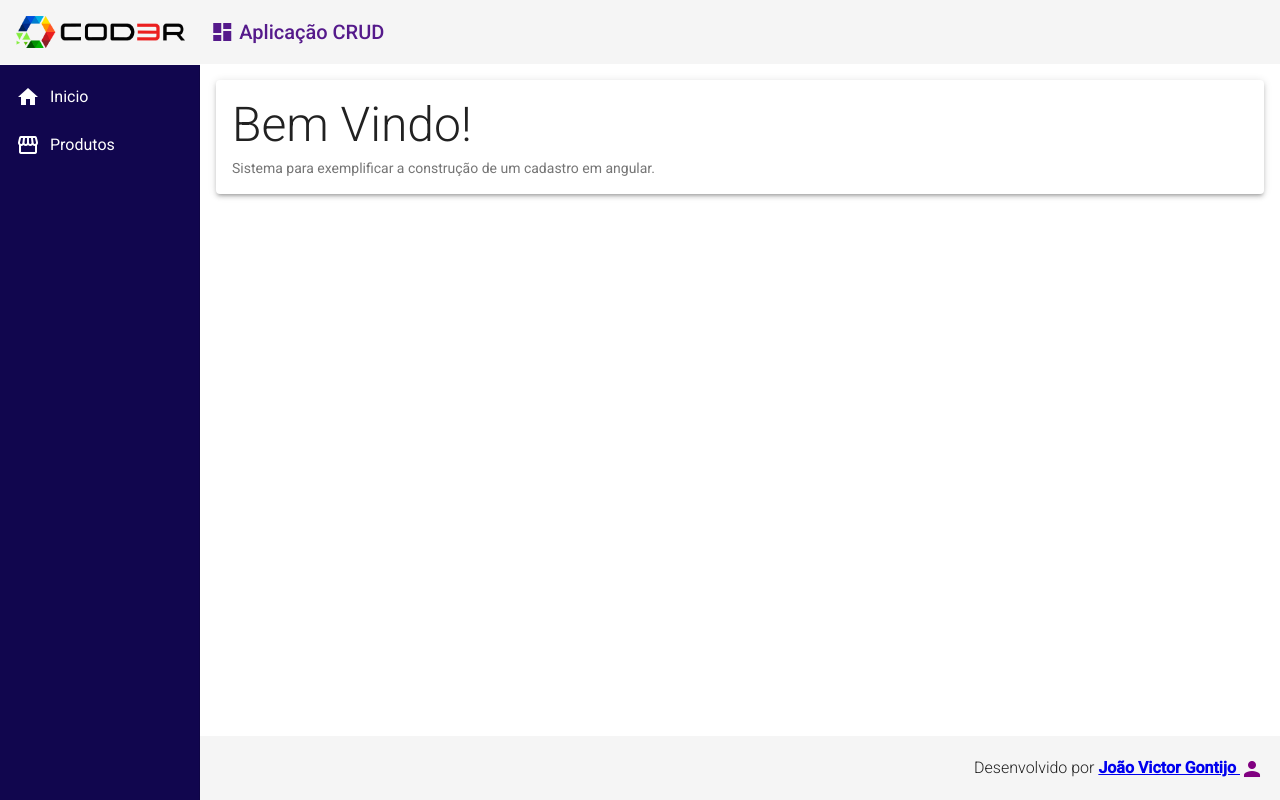
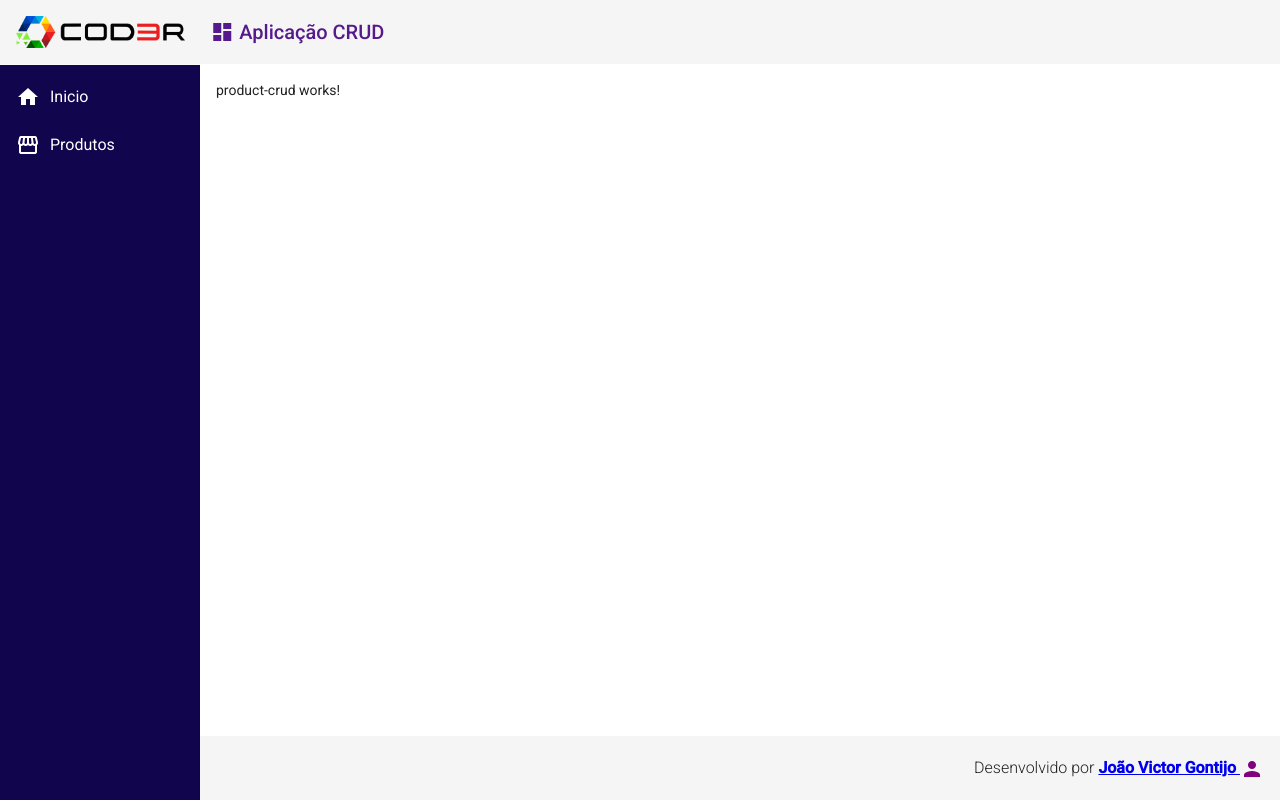
Before and after one commit to jvgontijo/cod3r-angular-crud, an Angular app in the folder frontend/: page /products in a window 1280 px wide. Before the commit this address led to /. Built offline with nearby package versions, Linux system fonts and the light colour scheme.

Commit message:
criado rotas entre home e produtos crud

```diff
--- a/frontend/src/app/app-routing.module.ts
+++ b/frontend/src/app/app-routing.module.ts
@@ -1,7 +1,18 @@
 import { NgModule } from '@angular/core';
 import { RouterModule, Routes } from '@angular/router';
 
-const routes: Routes = [];
+import { HomeComponent } from "./views/home/home.component";
+import { ProductCrudComponent } from './views/product-crud/product-crud.component';
+
+const routes: Routes = [{
+    path: "",
+    component: HomeComponent
+  },
+  {
+    path: "products",
+    component: ProductCrudComponent
+  }
+];
 
 @NgModule({
   imports: [RouterModule.forRoot(routes)],
--- a/frontend/src/app/app.module.ts
+++ b/frontend/src/app/app.module.ts
@@ -13,7 +13,8 @@
 import { MatSidenavContent, MatSidenavModule } from '@angular/material/sidenav'
 import { MatListModule } from '@angular/material/list';
 import { MatCardModule } from '@angular/material/card';
-import { HomeComponent } from './views/home/home.component'
+import { HomeComponent } from './views/home/home.component';
+import { ProductCrudComponent } from './views/product-crud/product-crud.component'
 
 @NgModule({
   declarations: [
@@ -21,7 +22,8 @@
     HeaderComponent,
     FooterComponent,
     NavComponent,
-    HomeComponent
+    HomeComponent,
+    ProductCrudComponent
   ],
   imports: [
     BrowserModule,
--- a/frontend/src/app/components/template/nav/nav.component.html
+++ b/frontend/src/app/components/template/nav/nav.component.html
@@ -2,13 +2,13 @@
     <mat-sidenav class="sidenav" mode="side"
         opened fixedInViewport="true" fixedTopGap="65">
         <mat-nav-list class="nav-list">
-            <a mat-list-item>
+            <a mat-list-item routerLink="">
                 <i class="material-icons">
                     home
                 </i>
                 Inicio
             </a>
-            <a mat-list-item>
+            <a mat-list-item routerLink="products">
                 <i class="material-icons">
                     storefront
                 </i>
@@ -17,6 +17,8 @@
         </mat-nav-list>
     </mat-sidenav>
     <mat-sidenav-content class="content">
-        <app-home></app-home>
+        <router-outlet>
+
+        </router-outlet>
     </mat-sidenav-content>
 </mat-sidenav-container>
--- /dev/null
+++ b/frontend/src/app/views/product-crud/product-crud.component.html
@@ -0,0 +1 @@
+<p>product-crud works!</p>
--- /dev/null
+++ b/frontend/src/app/views/product-crud/product-crud.component.ts
@@ -0,0 +1,15 @@
+import { Component, OnInit } from '@angular/core';
+
+@Component({
+  selector: 'app-product-crud',
+  templateUrl: './product-crud.component.html',
+  styleUrls: ['./product-crud.component.css']
+})
+export class ProductCrudComponent implements OnInit {
+
+  constructor() { }
+
+  ngOnInit(): void {
+  }
+
+}
```
Also changed, not shown: frontend/src/app/views/product-crud/product-crud.component.css (added).
